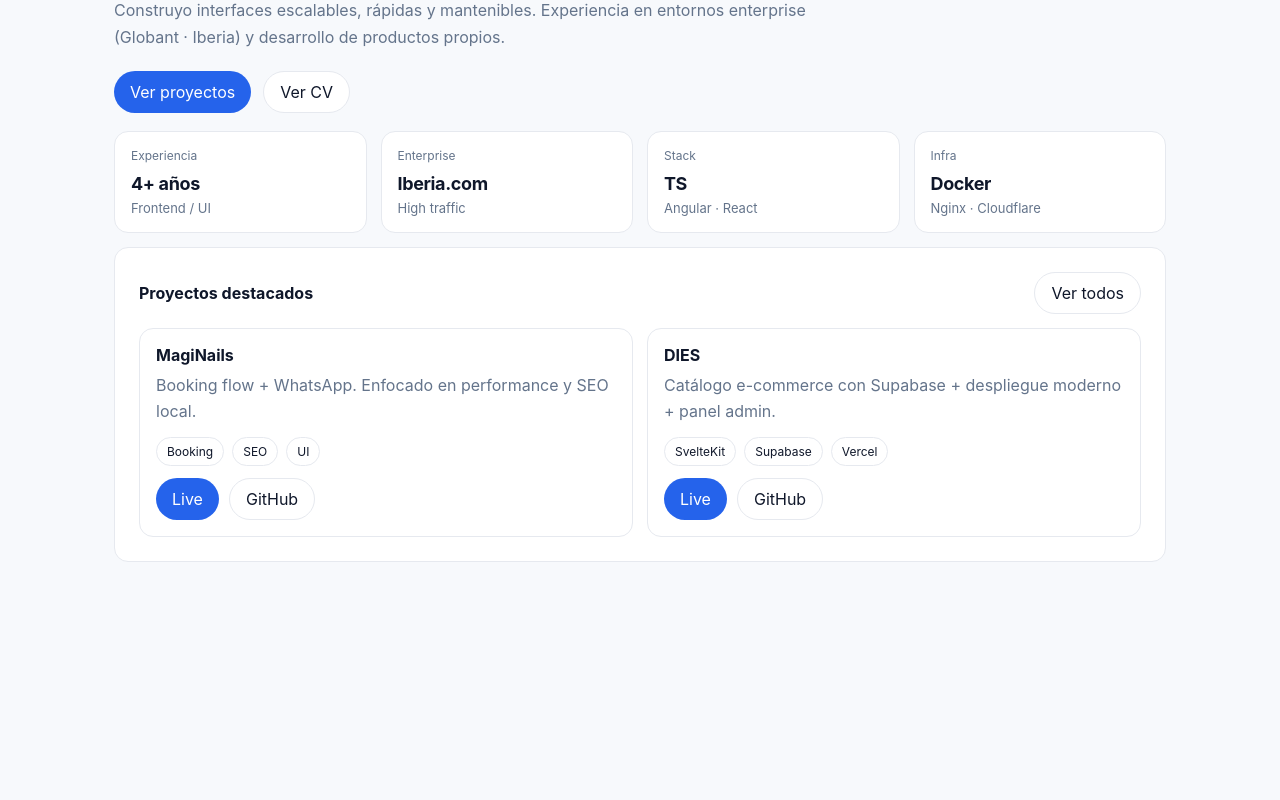
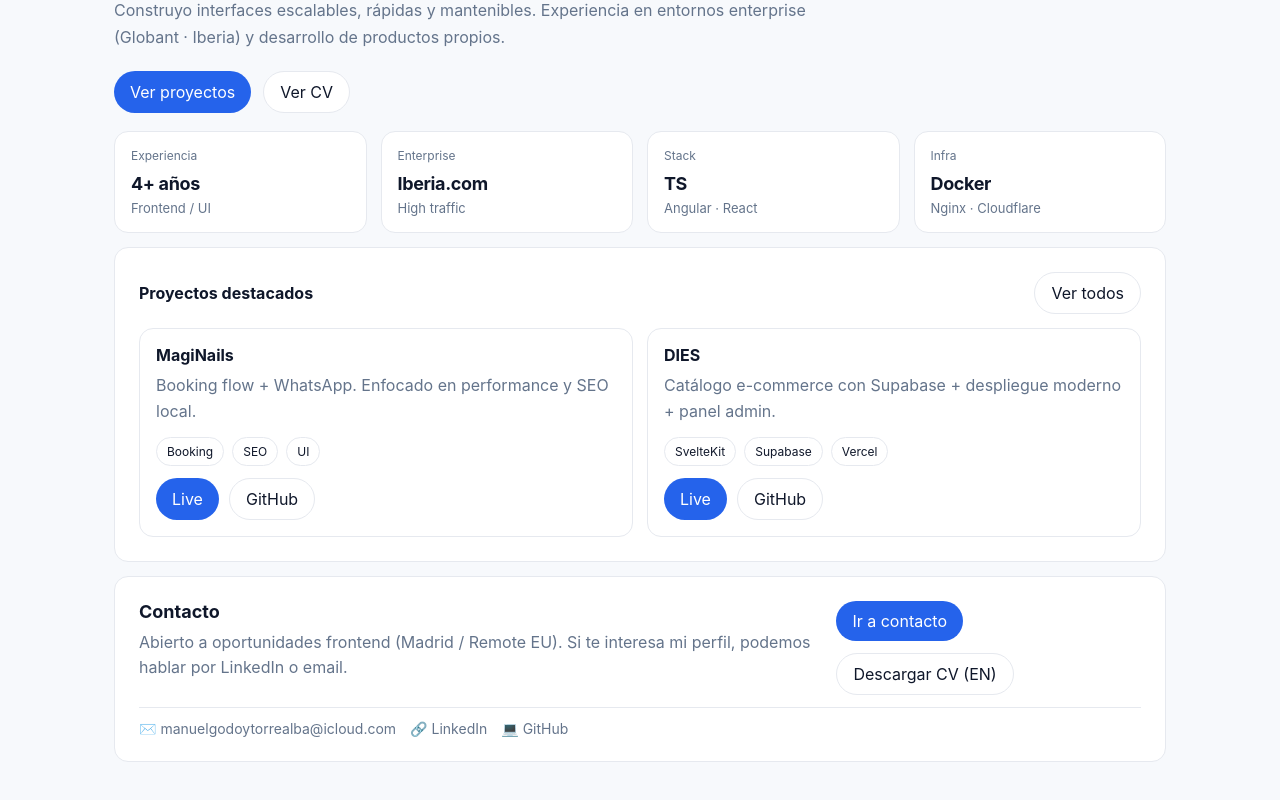
Before and after one commit to manuelgodoytorrealba/Portfolio, an Angular app: page / in a window 1280 px wide. Shown: the part 334-1134 px from the top of the page. Before the commit the page ends 936 px from the top, so only its background shows below. Built offline with nearby package versions, Linux system fonts and the light colour scheme.

Commit message:
adding contact to home

```diff
--- a/src/app/pages/home/home.html
+++ b/src/app/pages/home/home.html
@@ -81,3 +81,32 @@
     </article>
   </div>
 </section>
+
+<section class="card contact-cta">
+  <div class="contact-cta__top">
+    <div>
+      <h2>Contacto</h2>
+      <p>
+        Abierto a oportunidades frontend (Madrid / Remote EU). Si te interesa mi perfil,
+        podemos hablar por LinkedIn o email.
+      </p>
+    </div>
+
+    <div class="actions">
+      <a class="btn primary" routerLink="/contact">Ir a contacto</a>
+      <a class="btn" href="/cv/Manuel_Godoy_CV_EN.pdf" download>Descargar CV (EN)</a>
+    </div>
+  </div>
+
+  <div class="contact-cta__links">
+    <a class="link" href="mailto:manuelgodoytorrealba@icloud.com">
+      ✉️ manuelgodoytorrealba@icloud.com
+    </a>
+    <a class="link" href="https://www.linkedin.com/in/manuelgodoy1710/" target="_blank" rel="noreferrer">
+      🔗 LinkedIn
+    </a>
+    <a class="link" href="https://github.com/manuelgodoytorrealba" target="_blank" rel="noreferrer">
+      💻 GitHub
+    </a>
+  </div>
+</section>
--- a/src/app/pages/home/home.scss
+++ b/src/app/pages/home/home.scss
@@ -168,3 +168,52 @@
   flex-wrap: wrap;
   margin-top: 12px;
 }
+
+.contact-cta {
+  margin-top: 14px;
+}
+
+.contact-cta__top {
+  display: flex;
+  align-items: flex-start;
+  justify-content: space-between;
+  gap: 16px;
+
+  h2 {
+    margin: 0 0 8px;
+    font-size: 18px;
+  }
+
+  p {
+    margin: 0;
+    color: var(--muted);
+    line-height: 1.6;
+    max-width: 70ch;
+  }
+}
+
+@media (max-width: 860px) {
+  .contact-cta__top {
+    flex-direction: column;
+  }
+}
+
+.contact-cta__links {
+  display: flex;
+  gap: 14px;
+  flex-wrap: wrap;
+  margin-top: 12px;
+  padding-top: 12px;
+  border-top: 1px solid var(--border);
+}
+
+.contact-cta__links .link {
+  color: var(--muted);
+  text-decoration: none;
+  font-size: 14px;
+}
+
+.contact-cta__links .link:hover {
+  color: var(--text);
+  text-decoration: underline;
+}
```
